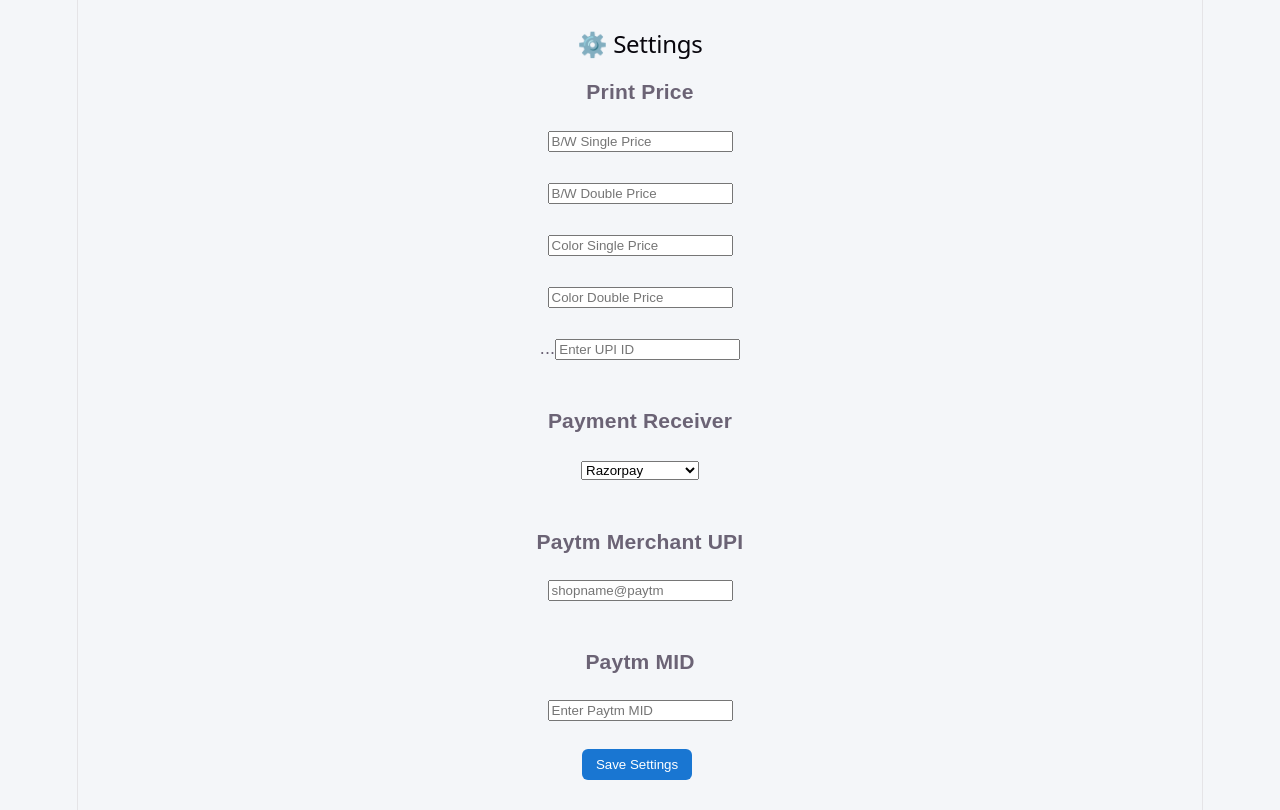
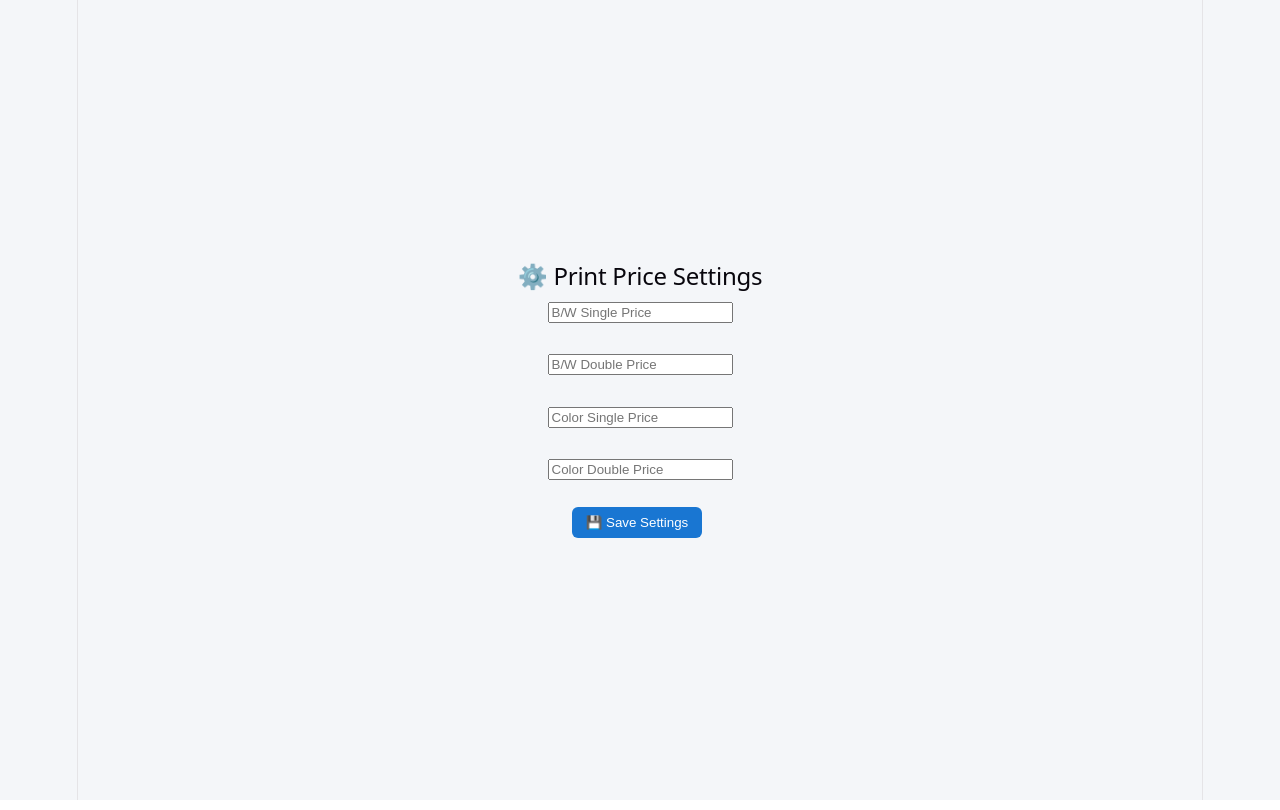
Before and after one commit to sunilgurjar54319-jpg/AutoPrintHub, a React (Vite) app in the folder client/: page /settings in a window 1280 px wide. Built offline with nearby package versions, Linux system fonts and the light colour scheme; no server answers.

Commit message:
Simplify settings page

```diff
--- a/client/src/pages/Settings.jsx
+++ b/client/src/pages/Settings.jsx
@@ -9,266 +9,117 @@ function Settings() {
     bwSingle: "",
     bwDouble: "",
     colorSingle: "",
-    colorDouble: "",
-    upiId: "",
-    receiverMode: "RAZORPAY",
-    paytmMerchantUpi: "",
-    paytmMid: ""
+    colorDouble: ""
   });
-
 
   const loadSettings = async () => {
     try {
 
-      const res = await api.get(
-        `/shops/settings/${SHOP_ID}`
-      );
+      const res = await api.get(`/shops/settings/${SHOP_ID}`);
 
       const settings = res.data.settings;
 
       setForm({
-
         bwSingle: settings.bwSingle || "",
-
         bwDouble: settings.bwDouble || "",
-
         colorSingle: settings.colorSingle || "",
-
-        colorDouble: settings.colorDouble || "",
-
-        upiId: settings.upiId || "",
-
-        receiverMode:
-          settings.receiverMode || "RAZORPAY",
-
-        paytmMerchantUpi:
-          settings.paytmMerchantUpi || "",
-
-        paytmMid:
-          settings.paytmMid || ""
-
+        colorDouble: settings.colorDouble || ""
       });
 
-
     } catch (error) {
-
       console.log(error);
-
     }
   };
 
-
   useEffect(() => {
-
     loadSettings();
-
   }, []);
-
-
 
   const saveSettings = async () => {
 
     try {
 
-      await api.put(
-        "/shops/settings",
-        {
-          shopId: SHOP_ID,
-          ...form
-        }
-      );
-
+      await api.put("/shops/settings", {
+        shopId: SHOP_ID,
+        ...form
+      });
 
       alert("Settings Saved Successfully");
 
-
-    } catch(error) {
+    } catch (error) {
 
       console.log(error);
-
       alert("Save Failed");
 
     }
 
   };
 
-
-
   return (
 
-    <div style={{padding:"30px"}}>
+    <div style={{ padding: "30px", maxWidth: "500px", margin: "auto" }}>
 
-      <h2>⚙️ Settings</h2>
-
-
-      <h3>Print Price</h3>
-
+      <h2>⚙️ Print Price Settings</h2>
 
       <input
         value={form.bwSingle}
-        onChange={(e)=>
+        onChange={(e) =>
           setForm({
             ...form,
-            bwSingle:e.target.value
+            bwSingle: e.target.value
           })
         }
         placeholder="B/W Single Price"
       />
 
-      <br/><br/>
-
+      <br /><br />
 
       <input
         value={form.bwDouble}
-        onChange={(e)=>
+        onChange={(e) =>
           setForm({
             ...form,
-            bwDouble:e.target.value
+            bwDouble: e.target.value
           })
         }
         placeholder="B/W Double Price"
       />
 
-      <br/><br/>
-
+      <br /><br />
 
       <input
         value={form.colorSingle}
-        onChange={(e)=>
+        onChange={(e) =>
           setForm({
             ...form,
-            colorSingle:e.target.value
+            colorSingle: e.target.value
           })
         }
         placeholder="Color Single Price"
       />
 
-      <br/><br/>
-
+      <br /><br />
 
       <input
         value={form.colorDouble}
-        onChange={(e)=>
+        onChange={(e) =>
           setForm({
             ...form,
-            colorDouble:e.target.value
+            colorDouble: e.target.value
           })
         }
         placeholder="Color Double Price"
       />
 
-
-      <br/><br/>
-
-
-      ...
-
-
-
-      <input
-        value={form.upiId}
-        onChange={(e)=>
-          setForm({
-            ...form,
-            upiId:e.target.value
-          })
-        }
-        placeholder="Enter UPI ID"
-      />
-
-
-      <br/><br/>
-
-
-      <h3>Payment Receiver</h3>
-
-
-      <select
-
-        value={form.receiverMode}
-
-        onChange={(e)=>
-          setForm({
-            ...form,
-            receiverMode:e.target.value
-          })
-        }
-
-      >
-
-        <option value="RAZORPAY">
-          Razorpay
-        </option>
-
-
-        <option value="PAYTM">
-          Paytm Business
-        </option>
-
-
-      </select>
-
-
-      <br/><br/>
-
-
-
-      <h3>Paytm Merchant UPI</h3>
-
-
-      <input
-
-        value={form.paytmMerchantUpi}
-
-        onChange={(e)=>
-          setForm({
-            ...form,
-            paytmMerchantUpi:e.target.value
-          })
-        }
-
-        placeholder="shopname@paytm"
-
-      />
-
-
-      <br/><br/>
-
-
-
-      <h3>Paytm MID</h3>
-
-
-      <input
-
-        value={form.paytmMid}
-
-        onChange={(e)=>
-          setForm({
-            ...form,
-            paytmMid:e.target.value
-          })
-        }
-
-        placeholder="Enter Paytm MID"
-
-      />
-
-
-      <br/><br/>
-
-
+      <br /><br />
 
       <button onClick={saveSettings}>
-        Save Settings
+        💾 Save Settings
       </button>
-
 
     </div>
 
   );
-
 }
 
-
 export default Settings;
```
